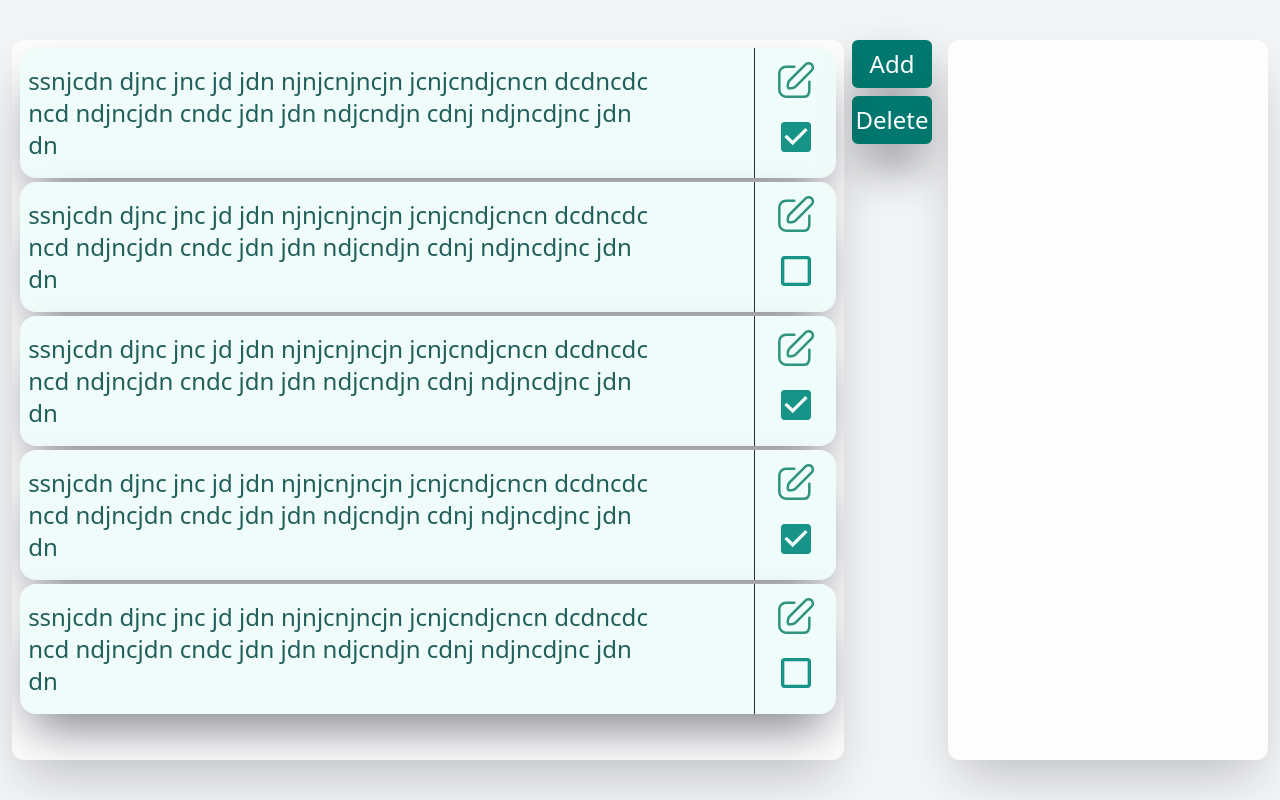
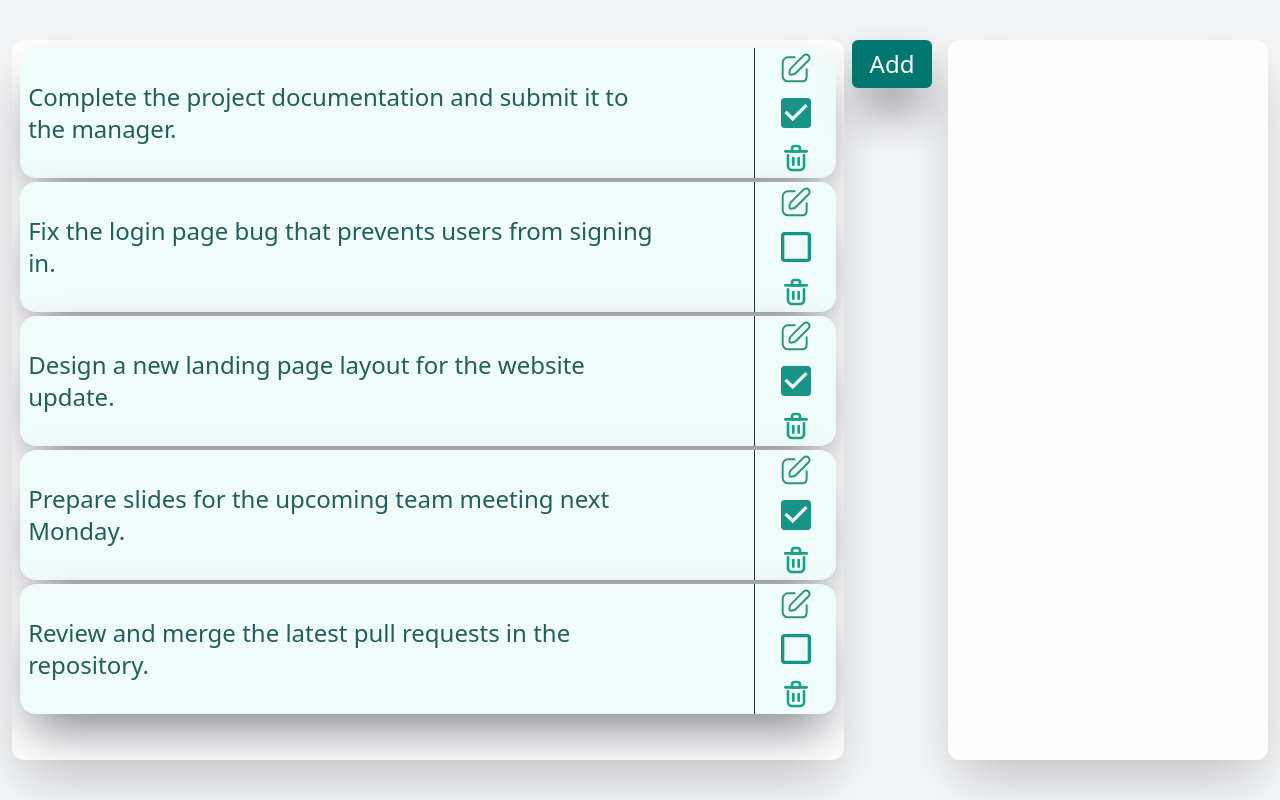
Before and after one commit to TodoListHub/TL-Front, a Next.js app: page /home in a window 1280 px wide. Shown: the top 800 px of the page. Built offline with nearby package versions, Linux system fonts and the light colour scheme; what @mui/material-nextjs would draw is missing.

Commit message:
set the delete task option in any task

```diff
--- a/src/app/home/component/add-task/AddTask.tsx
+++ b/src/app/home/component/add-task/AddTask.tsx
@@ -18,10 +18,6 @@ export default function AddTask (){
                             hover:bg-teal-600 text-2xl text-white flex justify-center items-center ">
                 Add
             </div>
-            <div className="w-20 h-12 cursor-pointer mt-2 bg-teal-700 rounded-md shadow-2xl shadow-zinc-800 border-2 border-teal-700 hover:scale-105 duration-500
-                            hover:bg-teal-600 text-2xl text-white flex justify-center items-center ">
-                Delete
-            </div>
 
         </div>
     )
--- a/src/app/home/component/tasks-section/Task.tsx
+++ b/src/app/home/component/tasks-section/Task.tsx
@@ -5,7 +5,7 @@ import { useState } from 'react';
 import TaskEditSection from './TaskEditSection';
 
 
-export default function Task( {TaskText , CheckStatus} : {TaskText : string , CheckStatus : boolean}){
+export default function Task( {TaskText , CheckStatus , onDelete  } : {TaskText : string , CheckStatus : boolean , onDelete : ()=> void}){
 
     const [isEdit , setisEdit ] = useState(false);
     const label = { inputProps: { 'aria-label': 'Checkbox demo' } };
@@ -23,12 +23,13 @@ export default function Task( {TaskText , CheckStatus} : {TaskText : string , Ch
 
             <div className='h-[130px] w-[10%]'></div>
 
-            <div className="h-[130px] w-[10%] text-2xl p-2 flex flex-col items-center justify-center border-l ">
+            <div className="h-[130px] w-[10%] text-2xl pt-3 pb-3 flex flex-col items-center justify-center border-l ">
 
-                    <img onClick={onCliskhandler} className="w-10 h-10 mb-2" src="/edit-3-svgrepo-com.svg" alt="salam " />
+                    <img onClick={onCliskhandler} className="w-8 h-8 " src="/edit-3-svgrepo-com.svg" alt="salam " />
                     <Checkbox {...label} checked={CheckStatus} sx={{'& .MuiSvgIcon-root': { fontSize: 40 } ,
                                                              color : teal[600],
                                                              '&.Mui-checked': {color : teal[600]} }} />
+                    <img onClick={onDelete} className="w-8 h-8 " src="/delete-2-svgrepo-com.svg" alt="salam " />
 
             </div>
 
--- a/src/app/home/component/tasks-section/TasksSectionFrame.tsx
+++ b/src/app/home/component/tasks-section/TasksSectionFrame.tsx
@@ -1,29 +1,25 @@
+"use client"
+import { useState } from "react";
 import Task from "./Task";
 
+export default function TasksSectionFrame() {
+    const [tasks, setTasks] = useState([
+        { id: 1, CheckStatus: true, TaskText: "Complete the project documentation and submit it to the manager." },
+        { id: 2, CheckStatus: false, TaskText: "Fix the login page bug that prevents users from signing in." },
+        { id: 3, CheckStatus: true, TaskText: "Design a new landing page layout for the website update." },
+        { id: 4, CheckStatus: true, TaskText: "Prepare slides for the upcoming team meeting next Monday." },
+        { id: 5, CheckStatus: false, TaskText: "Review and merge the latest pull requests in the repository." },
+    ]);
 
-export default function TasksSectionFrame (){
+    const deleteTask = (id : number) => {
+        setTasks(tasks.filter(task => task.id !== id));
+    };
 
-    return(
-
-        <div className="w-[65%] h-[90%] bg-white opacity-90 shadow-2xl border-zinc-300 rounded-xl overflow-y-auto
-                        flex flex-col items-center p-1 pt-2">
-            <Task CheckStatus={true} TaskText="ssnjcdn djnc jnc jd jdn njnjcnjncjn jcnjcndjcncn dcdncdc
-                            ncd ndjncjdn cndc jdn jdn
-                            ndjcndjn cdnj ndjncdjnc jdn dn"  />
-            <Task CheckStatus={false} TaskText="ssnjcdn djnc jnc jd jdn njnjcnjncjn jcnjcndjcncn dcdncdc
-                            ncd ndjncjdn cndc jdn jdn
-                            ndjcndjn cdnj ndjncdjnc jdn dn" />
-            <Task CheckStatus={true} TaskText="ssnjcdn djnc jnc jd jdn njnjcnjncjn jcnjcndjcncn dcdncdc
-                            ncd ndjncjdn cndc jdn jdn
-                            ndjcndjn cdnj ndjncdjnc jdn dn" />
-             <Task CheckStatus={true} TaskText="ssnjcdn djnc jnc jd jdn njnjcnjncjn jcnjcndjcncn dcdncdc
-                            ncd ndjncjdn cndc jdn jdn
-                            ndjcndjn cdnj ndjncdjnc jdn dn" />
-            <Task CheckStatus={false} TaskText="ssnjcdn djnc jnc jd jdn njnjcnjncjn jcnjcndjcncn dcdncdc
-                            ncd ndjncjdn cndc jdn jdn
-                            ndjcndjn cdnj ndjncdjnc jdn dn" />
-
-
+    return (
+        <div className="w-[65%] h-[90%] bg-white opacity-90 shadow-2xl border-zinc-300 rounded-xl overflow-y-auto flex flex-col items-center p-1 pt-2">
+            {tasks.map(task => (
+                <Task key={task.id} CheckStatus={task.CheckStatus} TaskText={task.TaskText} onDelete={() => deleteTask(task.id)} />
+            ))}
         </div>
-    )
+    );
 }
```
Also changed, not shown: public/delete-2-svgrepo-com.svg (added).
